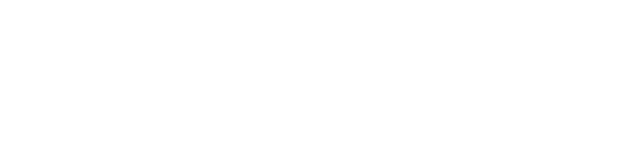
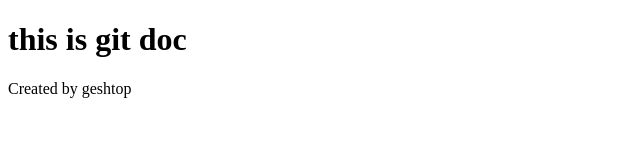
Before and after one commit to Efrat2024/test2, a plain HTML site: page index.html in a window 1280 px wide. Shown: the whole page, without its empty margins (0-640 px from the left). Drawn offline with Linux system fonts and the light colour scheme.

Commit message:
change index html

```diff
--- a/index.html
+++ b/index.html
@@ -6,6 +6,7 @@
     <title>EX03</title>
 </head>
 <body>
-
+    <h1>this is git doc</h1>
+    <p> Created by geshtop</p>
 </body>
 </html>
```
